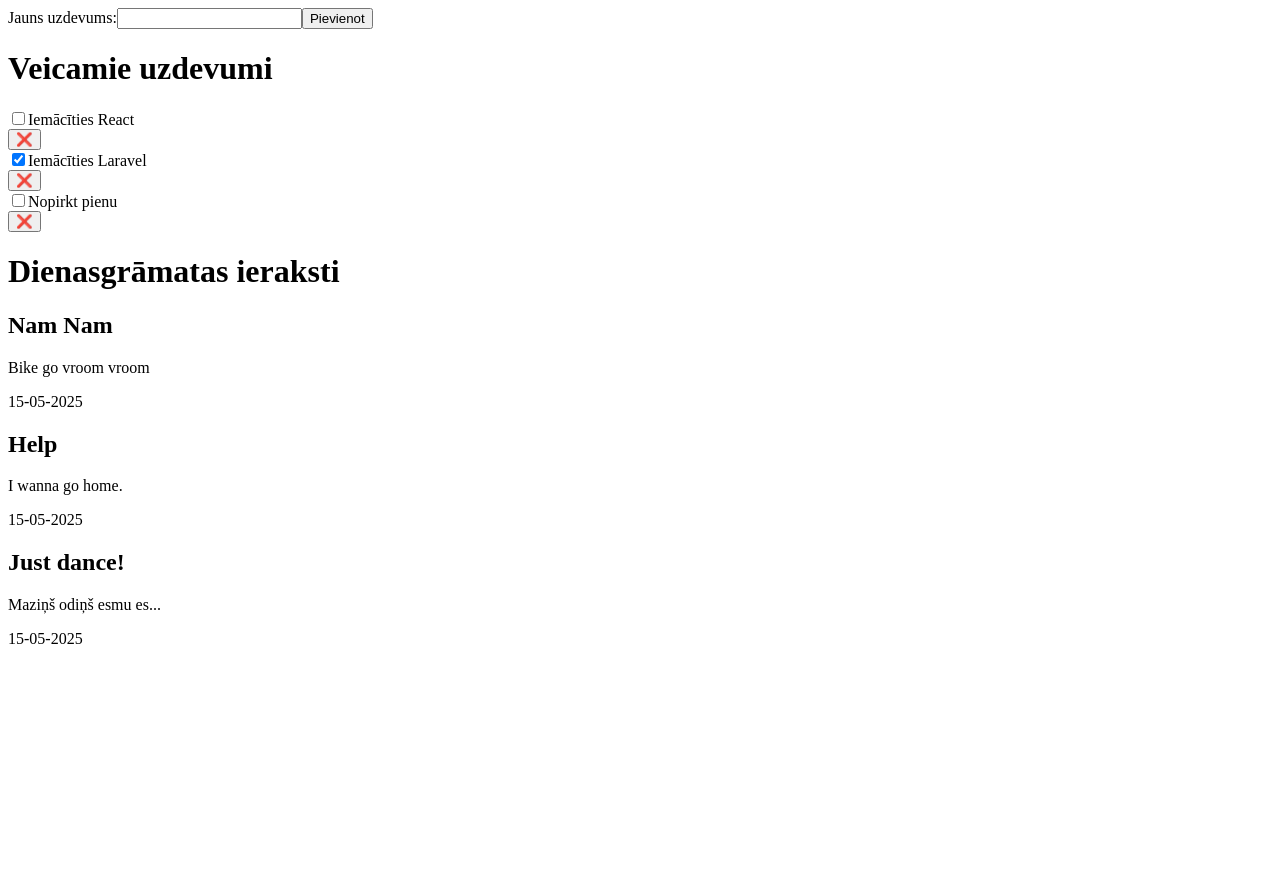
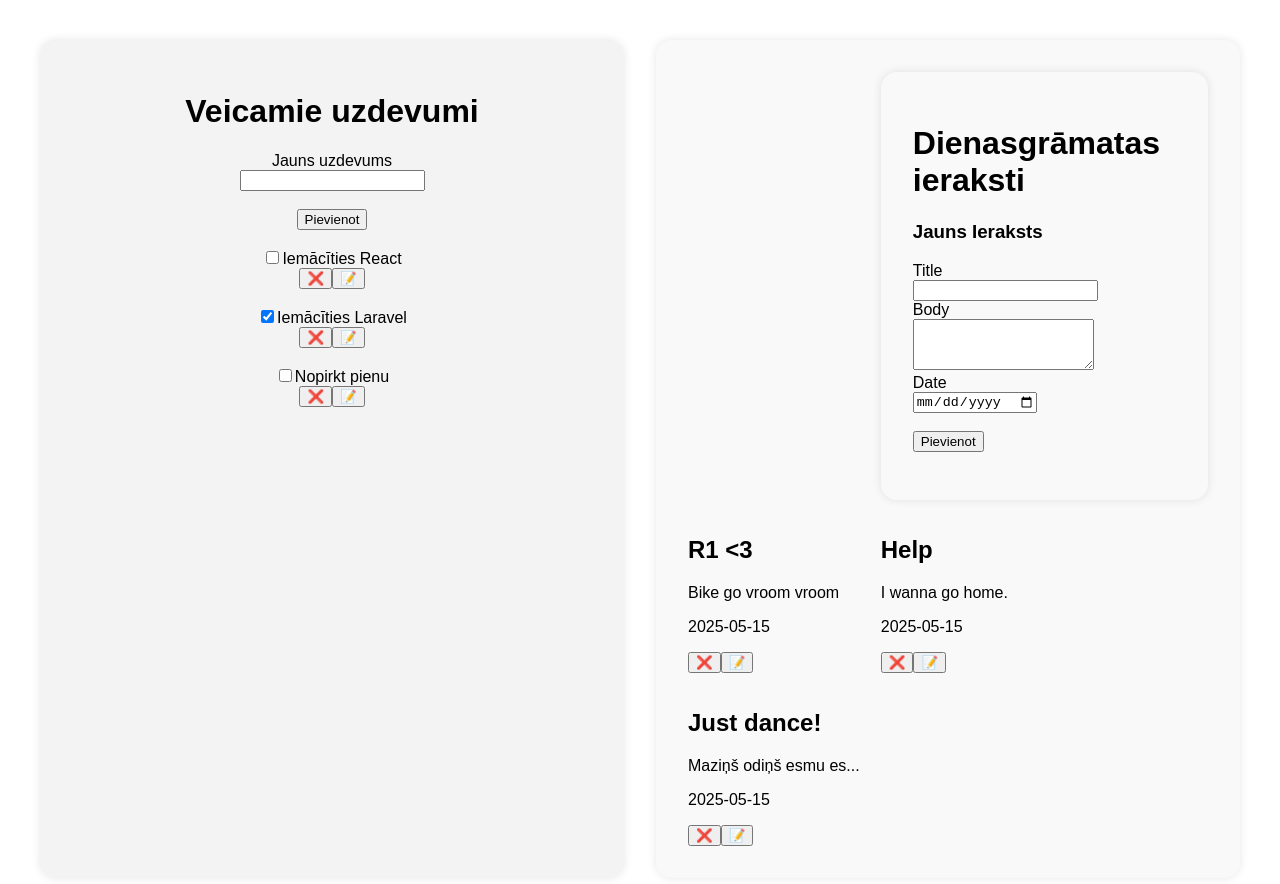
Before and after one commit to Sanchiks07/todo_jsx, a React (Vite) app: page / in a window 1280 px wide. Shown: the top 884 px of the page. Before the commit the page ends 800 px from the top, so only its background shows below. Built offline with nearby package versions, Linux system fonts and the light colour scheme.

Commit message:
pabeidzu edit+diary, čakarējos ar css

```diff
--- a/src/App.css
+++ b/src/App.css
@@ -0,0 +1,33 @@
+.container {
+    display: grid;
+    grid-template-columns: 1fr 1fr;
+    gap: 2rem;
+    padding: 2rem;
+    max-width: 1200px;
+    margin: 0 auto;
+    font-family: sans-serif;
+}
+
+.todo {
+    grid-column: 1;
+    display: flex;
+    flex-direction: column;
+    align-items: center;
+    text-align: center;
+    background-color: #f3f3f3;
+    padding: 2rem;
+    border-radius: 1rem;
+    box-shadow: 0 0 10px rgba(0, 0, 0, 0.1);
+}
+
+.diary {
+    grid-column: 2;
+    display: grid;
+    grid-template-columns: 1fr 1fr;
+    grid-template-rows: auto 1fr;
+    gap: 1rem;
+    padding: 2rem;
+    background-color: #f9f9f9;
+    border-radius: 1rem;
+    box-shadow: 0 0 10px rgba(0, 0, 0, 0.1);
+}
--- a/src/App.jsx
+++ b/src/App.jsx
@@ -11,19 +11,38 @@ function App() {
   ]);
 
   const [newTask, setNewTask] = useState("");
+  const [editingId, setEditingId] = useState(null);
+  const [editedTask, setEditedTask] = useState("");
 
   function handleAdd(event) {
     event.preventDefault();
 
+    if (editingId) {
+      setTodos(todos.map(todo =>
+        todo.id === editingId ? { ...todo, task: editedTask } : todo
+      ));
+      setEditingId(null);
+      setEditedTask("");
+    } else {
       const newTodo = {
-      id: crypto.randomUUID(),  //ļauj ģenerēt nejaušu ID
+        id: crypto.randomUUID(),
         task: newTask,
         completed: false,
       };
-
       setTodos([...todos, newTodo]);
       setNewTask("");
+    }
   };
+
+  function handleEdit(id, task) {
+    setEditingId(id);
+    setEditedTask(task);
+  }
+
+  function handleCancelEdit() {
+    setEditingId(null);
+    setEditedTask("");
+  }
 
   function handleDelete(id) {
     setTodos((prevTodos) => prevTodos.filter(todo => todo.id !== id));
@@ -39,23 +58,54 @@ function App() {
 
   return (
     <>
+    <div className="container">
+      <div className="todo">
+        <h1>Veicamie uzdevumi</h1>
+
         <form onSubmit={handleAdd}>
           <label>
-        Jauns uzdevums:
+            Jauns uzdevums<br/>
             <input
               value={newTask}
               onChange={(event) => setNewTask(event.target.value)}
+              disabled={editingId !== null}
             />
           </label>
-      <button type="submit">Pievienot</button>
+          <br/><br/>
+          <button type="submit" disabled={editingId !== null}>Pievienot</button>
         </form>
+        <br/>
 
-    <h1>Veicamie uzdevumi</h1>
         {todos.map((todo) => {
-      return <ToDo key={todo.id} {...todo} onDelete={handleDelete} onToggle={handleToggle} />;
+          if (todo.id === editingId) {
+            return (
+              <div key={todo.id}>
+                <input
+                  type="text"
+                  value={editedTask}
+                  onChange={(e) => setEditedTask(e.target.value)}
+                />
+                <button onClick={handleAdd}>✔</button>
+                <button onClick={handleCancelEdit}>❌</button>
+              </div>
+            )
+          }
+          return (
+            <ToDo
+              key={todo.id}
+              {...todo}
+              onDelete={handleDelete}
+              onToggle={handleToggle}
+              onEdit={handleEdit}
+            />
+          );
         })}
+      </div>
 
+      <div className="diary">
         <DiariesList/>
+      </div>
+    </div>
     </>
   )
 }
--- a/src/DiariesList.css
+++ b/src/DiariesList.css
@@ -0,0 +1,22 @@
+.diary-header {
+    grid-column: 1 / -1;
+    text-align: center;
+}
+
+.new-form {
+    border-bottom: 2px solid #ccc;
+    padding-bottom: 1rem;
+    margin-bottom: 1.5rem;
+    background-color: #ffffff;
+    padding: 1rem;
+    border-radius: 0.5rem;
+    box-shadow: 0 0 5px rgba(0, 0, 0, 0.05);
+}
+
+.lists-edit {
+    border: 1px solid #ccc;
+    padding: 1rem;
+    border-radius: 0.5rem;
+    background-color: #ffffff;
+    box-shadow: 0 0 5px rgba(0, 0, 0, 0.05);
+}
--- a/src/DiariesList.jsx
+++ b/src/DiariesList.jsx
@@ -1,21 +1,151 @@
 import Diary from './Diary.jsx'
+import { useState } from 'react';
 
 function DiariesList() {
-    const diaries = [
-        { id: 1, title: "Nam Nam", body: "Bike go vroom vroom", date: "15-05-2025" },
-        { id: 2, title: "Help", body: "I wanna go home.", date: "15-05-2025" },
-        { id: 3, title: "Just dance!", body: "Maziņš odiņš esmu es...", date: "15-05-2025" },
-    ];
+    const [diaries, setDiaries] = useState([
+        { id: 1, title: "R1 <3", body: "Bike go vroom vroom", date: "2025-05-15" },
+        { id: 2, title: "Help", body: "I wanna go home.", date: "2025-05-15" },
+        { id: 3, title: "Just dance!", body: "Maziņš odiņš esmu es...", date: "2025-05-15" },
+    ]);
+
+    const [newDiary, setNewDiary] = useState({ title: "", body: "", date: "" });
+
+    const [editingId, setEditingId] = useState(null);
+    const [editedDiary, setEditedDiary] = useState({ title: "", body: "", date: "" });
+
+    function handleNewDiaryChange(field, value) {
+        setNewDiary(prev => ({ ...prev, [field]: value }));
+    }
+
+    function handleAddNewDiary(event) {
+        event.preventDefault();
+        if (!newDiary.title || !newDiary.body || !newDiary.date) return;
+
+        const addedDiary = {...newDiary, id: crypto.randomUUID()};
+        setDiaries(prev => [...prev, addedDiary]);
+        setNewDiary({ title: "", body: "", date: "" });
+    }
+
+    function handleEdit(id) {
+        const diaryToEdit = diaries.find(d => d.id === id);
+        setEditingId(id);
+        setEditedDiary({ ...diaryToEdit });
+    }
+
+    function handleEditedDiaryChange(field, value) {
+        setEditedDiary(prev => ({ ...prev, [field]: value }));
+    }
+
+    function handleCancelEdit() {
+        setEditingId(null);
+        setEditedDiary({ title: "", body: "", date: "" });
+    }
+
+    function handleSaveEdit() {
+        setDiaries(prev => prev.map(d => d.id === editingId ? {...d, ...editedDiary } : d));
+        setEditingId(null);
+        setEditedDiary({ title: "", body: "", date: "" });
+    }
+
+    function handleDelete(id) {
+        setDiaries(prev => prev.filter(d => d.id !== id));
+    }
 
     return (
         <>
-        <h1>Dienasgrāmatas ieraksti</h1>
+            <div className="diary">
+                <div className="diary-header">
+                    <h1>Dienasgrāmatas ieraksti</h1>
+                    <h3>Jauns Ieraksts</h3>
+                    <form onSubmit={handleAddNewDiary} className="new-form">
+                        <label>
+                            Title
+                            <br/>
+                            <input
+                                type="text"
+                                value={newDiary.title}
+                                onChange={e => handleNewDiaryChange("title", e.target.value)}
+                                required
+                            />
+                        </label>
+                        <br/>
+                        <label>
+                            Body
+                            <br/>
+                            <textarea
+                                value={newDiary.body}
+                                onChange={e => handleNewDiaryChange("body", e.target.value)}
+                                rows={3}
+                                required
+                            />
+                        </label>
+                        <br/>
+                        <label>
+                            Date
+                            <br/>
+                            <input
+                                type="date"
+                                value={newDiary.date}
+                                onChange={e => handleNewDiaryChange("date", e.target.value)}
+                                required
+                            />
+                        </label>
+                        <br/><br/>
+                        <button type="submit">Pievienot</button>
+                    </form>
+                </div>
+            </div>
 
-        {diaries.map((diary) => {
-            return <Diary key={diary.id} {...diary} />;
-        })}
+            {diaries.map(diary => (
+                <div key={diary.id} className="lists-edit">
+                    {editingId === diary.id ? (
+                        <>
+                            <label>
+                                Title
+                                <br/>
+                                <input
+                                    type="text"
+                                    value={editedDiary.title}
+                                    onChange={e => handleEditedDiaryChange("title", e.target.value)}
+                                    placeholder="Virsraksts"
+                                />
+                            </label>
+                            <br/>
+                            <label>
+                                Body
+                                <br/>
+                                <textarea
+                                    value={editedDiary.body}
+                                    onChange={e => handleEditedDiaryChange("body", e.target.value)}
+                                    rows={4}
+                                    placeholder="Saturs"
+                                />
+                            </label>
+                            <br/>
+                            <label>
+                                Date
+                                <br/>
+                                <input
+                                    type="date"
+                                    value={editedDiary.date}
+                                    onChange={e => handleEditedDiaryChange("date", e.target.value)}
+                                />
+                            </label>
+                            <br/><br/>
+                            <button onClick={handleSaveEdit}>✔</button>
+                            <button onClick={handleCancelEdit}>❌</button>
+                        </>
+                    ) : (
+                        <>
+                            <Diary {...diary} />
+                            <button onClick={() => handleDelete(diary.id)}>❌</button>
+                            <button onClick={() => handleEdit(diary.id)}>📝</button>
+                        </>
+                    )}
+                </div>
+            ))}
         </>
-    )
+    );
 }
 
-export default DiariesList
+export default DiariesList;
--- a/src/Diary.jsx
+++ b/src/Diary.jsx
@@ -1,5 +1,3 @@
-import "./Diary.css"
-
 function Diary({ title, body, date }) {
     return (
         <>
--- a/src/ToDo.jsx
+++ b/src/ToDo.jsx
@@ -1,19 +1,24 @@
 import "./ToDo.css"
 
-function ToDo({ task, completed, id, onDelete, onToggle }) {
+function ToDo({ task, completed, id, onDelete, onToggle, onEdit }) {
   return (
     <article>
+      <div className="task">
         <input
           type="checkbox"
           checked={completed}
           onChange={() => onToggle(id)}
         />
         {task}
+      </div>
+
+      <div className="buttons">
+        <button onClick={() => onDelete(id)}>❌</button>
+        <button onClick={() => onEdit(id, task)}>📝</button>
+      </div>
       <br/>
-
-      <button onClick={() => onDelete(id)}>❌</button>
     </article>
   );
 }
 
-export default ToDo
+export default ToDo;
```
Also changed, not shown: src/Diary.css (deleted). Lines whose indentation alone changed are shown as unchanged.
